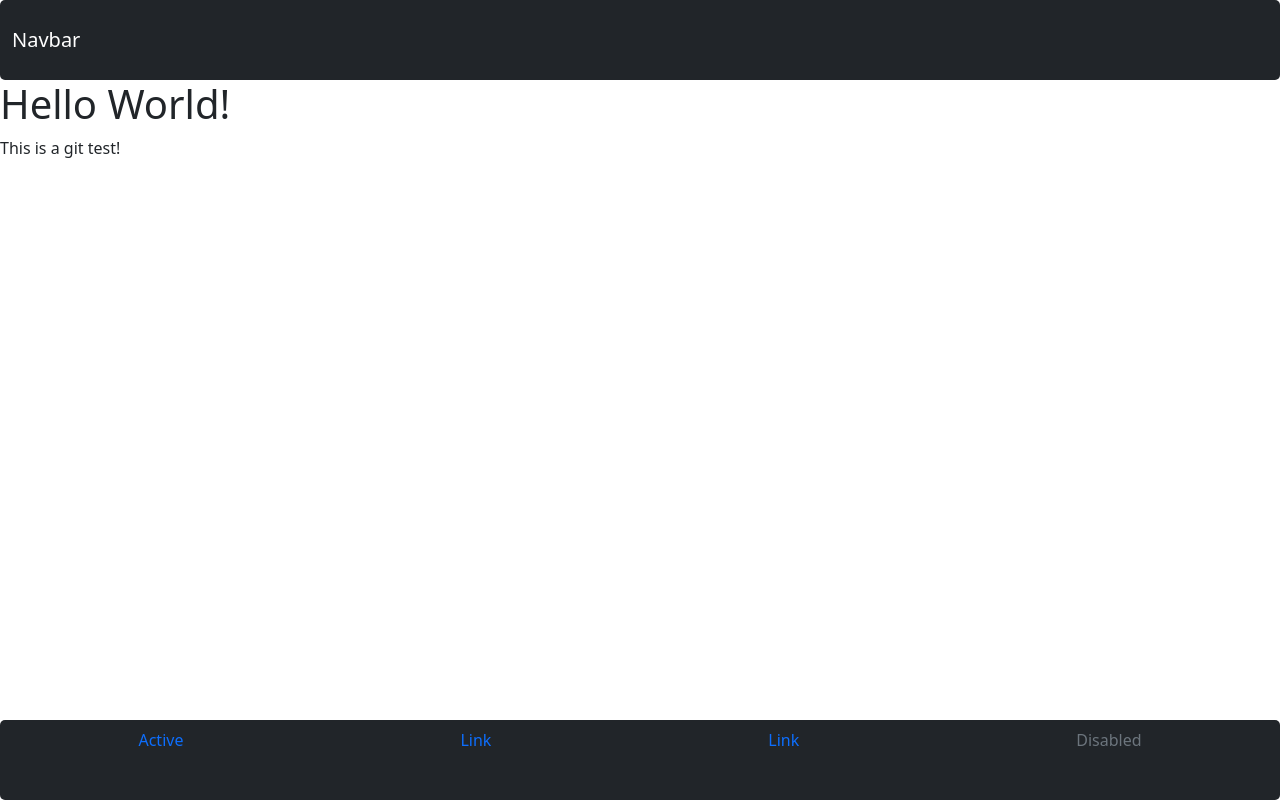
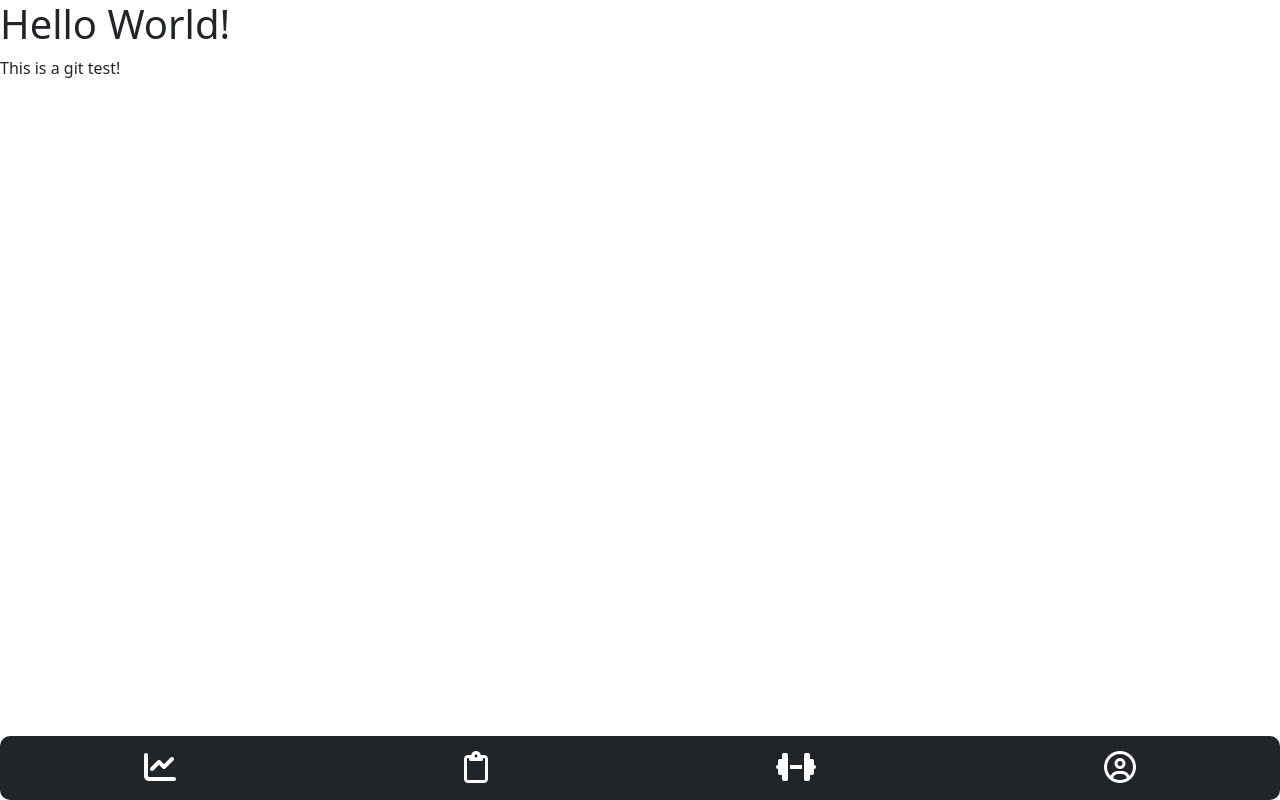
Before and after one commit to brycepaquette/WorkoutApp, a Flask app: page / in a window 1280 px wide. Run offline with Flask 2, Linux system fonts and the light colour scheme; some libraries are stand-ins or nearby versions.

Commit message:
Add bottom navigation

```diff
--- a/REASEARCH.txt
+++ b/REASEARCH.txt
@@ -22,5 +22,3 @@ Step 2 - Initializing a Flask App from Scratch
 
 Step 3 - Connecting to git and pulling/pushing
 * CS50 Wep Class on Git: https://cs50.harvard.edu/web/2020/notes/1/
-'Git Clone <URLHERE>' clones the repository in the current directory
-* Run 'git add <new file name>' to track that specific file, or 'git add .' to track all files within that directory.
--- a/Static/styles.css
+++ b/Static/styles.css
@@ -1,4 +1,12 @@
 nav {
-    height: 10vh;
-    border-radius: 5px;
+    height: 8vh;
+    border-radius: 10px;
 }
+
+.nav-item {
+    margin: auto 0;
+}
+
+.fas, .far {
+    color: white;
+}
--- a/Templates/layout.html
+++ b/Templates/layout.html
@@ -5,15 +5,11 @@
     <meta name="viewport" content="width=device-width, initial-scale=1.0">
     <link rel="stylesheet" href="../static/styles.css">
     <link href="https://cdn.jsdelivr.net/npm/bootstrap@5.1.3/dist/css/bootstrap.min.css" rel="stylesheet" integrity="sha384-1BmE4kWBq78iYhFldvKuhfTAU6auU8tT94WrHftjDbrCEXSU1oBoqyl2QvZ6jIW3" crossorigin="anonymous">
+    <script src="https://kit.fontawesome.com/fecd10277c.js" crossorigin="anonymous"></script>
     <title>{% block title %}{% endblock %} - My Webpage</title>
     {% endblock %}
   </head>
   <body>
-    <nav class="navbar navbar-dark bg-dark">
-      <div class="container-fluid">
-        <a class="navbar-brand" href="#">Navbar</a>
-      </div>
-    </nav>
     <div id="content">
       {% block content %}
       {% endblock %}
@@ -21,16 +17,16 @@
   </body>
   <nav class="nav nav-fill navbar-expand navbar-dark bg-dark fixed-bottom justify-content-center">
     <li class="nav-item">
-      <a class="nav-link active" aria-current="page" href="#">Active</a>
+      <a class="nav-link active" aria-current="page" href="#"><i class="fas fa-chart-line fa-2x"></i></a>
     </li>
     <li class="nav-item">
-      <a class="nav-link" href="#">Link</a>
+      <a class="nav-link" href="#"><i class="far fa-clipboard fa-2x"></i></i></a>
     </li>
     <li class="nav-item">
-      <a class="nav-link" href="#">Link</a>
+      <a class="nav-link" href="#"><i class="fas fa-dumbbell fa-2x"></i></a>
     </li>
     <li class="nav-item">
-      <a class="nav-link disabled">Disabled</a>
+      <a class="nav-link"><i class="far fa-user-circle fa-2x"></i></a>
     </li>
   </nav>
 </html>
```
